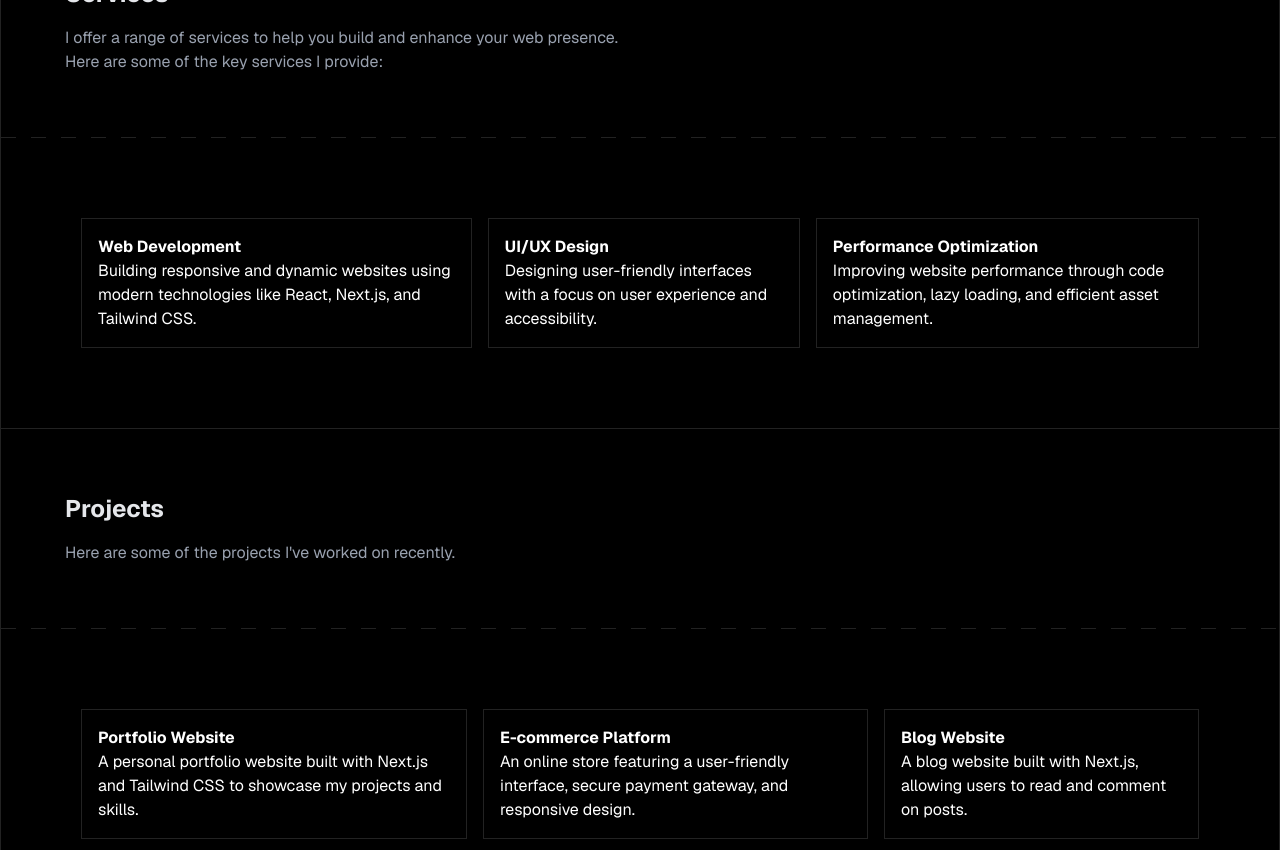
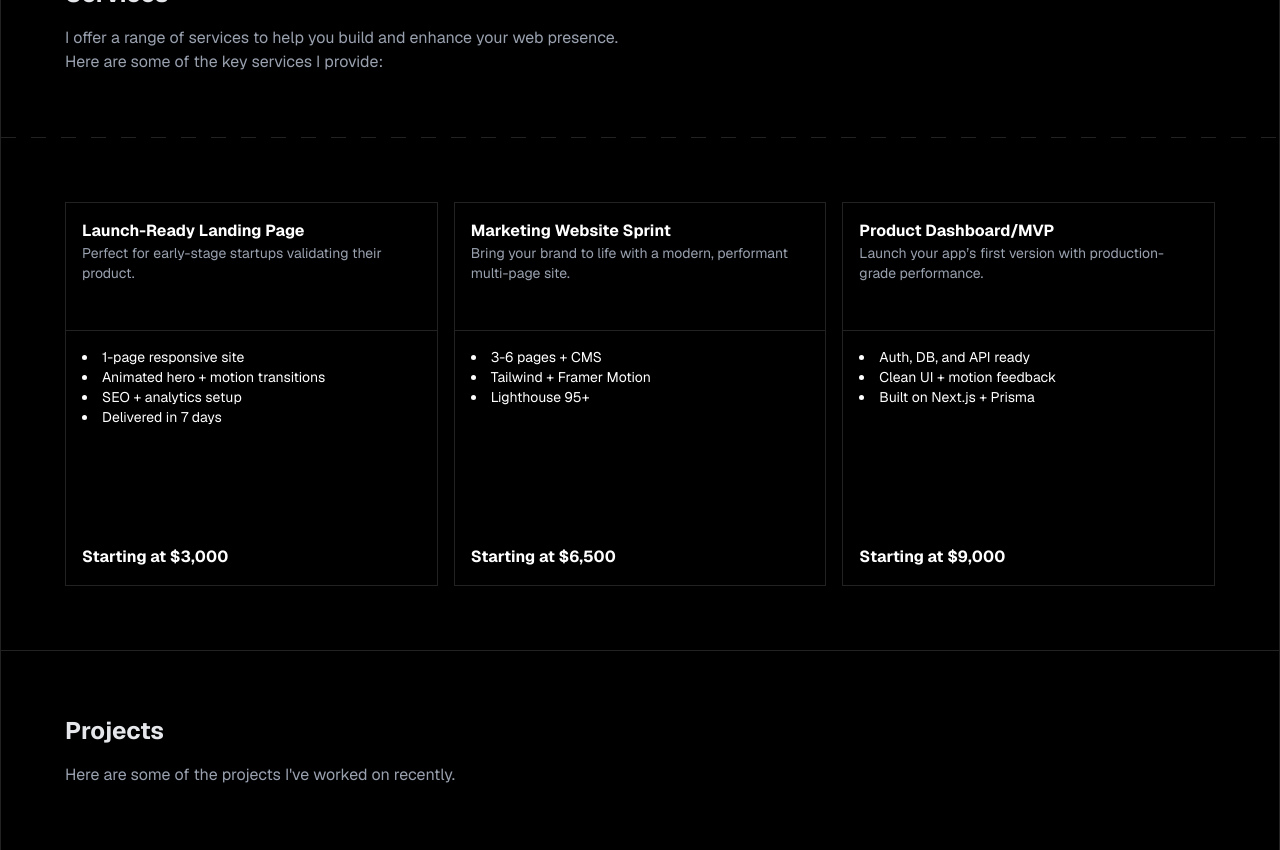
Before and after one commit to nima-karami/nextjs-portfolio, a Next.js app: page / in a window 1280 px wide. Shown: the part 680-1530 px from the top of the page. Built offline with nearby package versions, Linux system fonts and the light colour scheme.

Commit message:
add service card

```diff
--- /dev/null
+++ b/app/components/service-card.tsx
@@ -0,0 +1,27 @@
+import { Service } from './services-section';
+
+type ServiceCardProps = Service;
+
+function ServiceCard({
+  title,
+  summary,
+  featureBullets,
+  price,
+}: ServiceCardProps) {
+  return (
+    <div className="border-secondary flex h-96 w-1/3 flex-col border transition duration-300 hover:border-gray-200">
+      <div className="border-secondary relative flex h-32 flex-col border-b p-4">
+        <h3 className="font-bold">{title}</h3>
+        <p className="text-sm text-gray-400">{summary}</p>
+      </div>
+      <ul className="border-secondary grow list-inside list-disc p-4 text-sm">
+        {featureBullets.map((bullet, index) => (
+          <li key={index}>{bullet}</li>
+        ))}
+      </ul>
+      <p className="p-4 font-bold">Starting at {price}</p>
+    </div>
+  );
+}
+
+export default ServiceCard;
--- a/app/components/services-section.tsx
+++ b/app/components/services-section.tsx
@@ -1,27 +1,48 @@
 import Card from './card';
 import Container from './container';
 import SectionTitle from './section-title';
+import ServiceCard from './service-card';
 
-type Service = {
+export type Service = {
   title: string;
-  description: string;
+  summary: string;
+  featureBullets: string[];
+  price: string;
 };
 
 const SERVICES: Service[] = [
   {
-    title: 'Web Development',
-    description:
-      'Building responsive and dynamic websites using modern technologies like React, Next.js, and Tailwind CSS.',
+    title: 'Launch-Ready Landing Page',
+    summary: 'Perfect for early-stage startups validating their product.',
+    featureBullets: [
+      '1-page responsive site',
+      'Animated hero + motion transitions',
+      'SEO + analytics setup',
+      'Delivered in 7 days',
+    ],
+    price: '$3,000',
   },
   {
-    title: 'UI/UX Design',
-    description:
-      'Designing user-friendly interfaces with a focus on user experience and accessibility.',
+    title: 'Marketing Website Sprint',
+    summary:
+      'Bring your brand to life with a modern, performant multi-page site.',
+    featureBullets: [
+      '3-6 pages + CMS',
+      'Tailwind + Framer Motion',
+      'Lighthouse 95+',
+    ],
+    price: '$6,500',
   },
   {
-    title: 'Performance Optimization',
-    description:
-      'Improving website performance through code optimization, lazy loading, and efficient asset management.',
+    title: 'Product Dashboard/MVP',
+    summary:
+      'Launch your app’s first version with production-grade performance.',
+    featureBullets: [
+      'Auth, DB, and API ready',
+      'Clean UI + motion feedback',
+      'Built on Next.js + Prisma',
+    ],
+    price: '$9,000',
   },
 ];
 
@@ -33,13 +54,9 @@ function ServicesSection() {
           title="Services"
           subtitle="I offer a range of services to help you build and enhance your web presence. Here are some of the key services I provide:"
         />
-        <div className="flex gap-4 p-20">
+        <div className="flex gap-4 p-16">
           {SERVICES.map((service) => (
-            <Card
-              key={service.title}
-              title={service.title}
-              description={service.description}
-            />
+            <ServiceCard key={service.title} {...service} />
           ))}
         </div>
       </Container>
```
